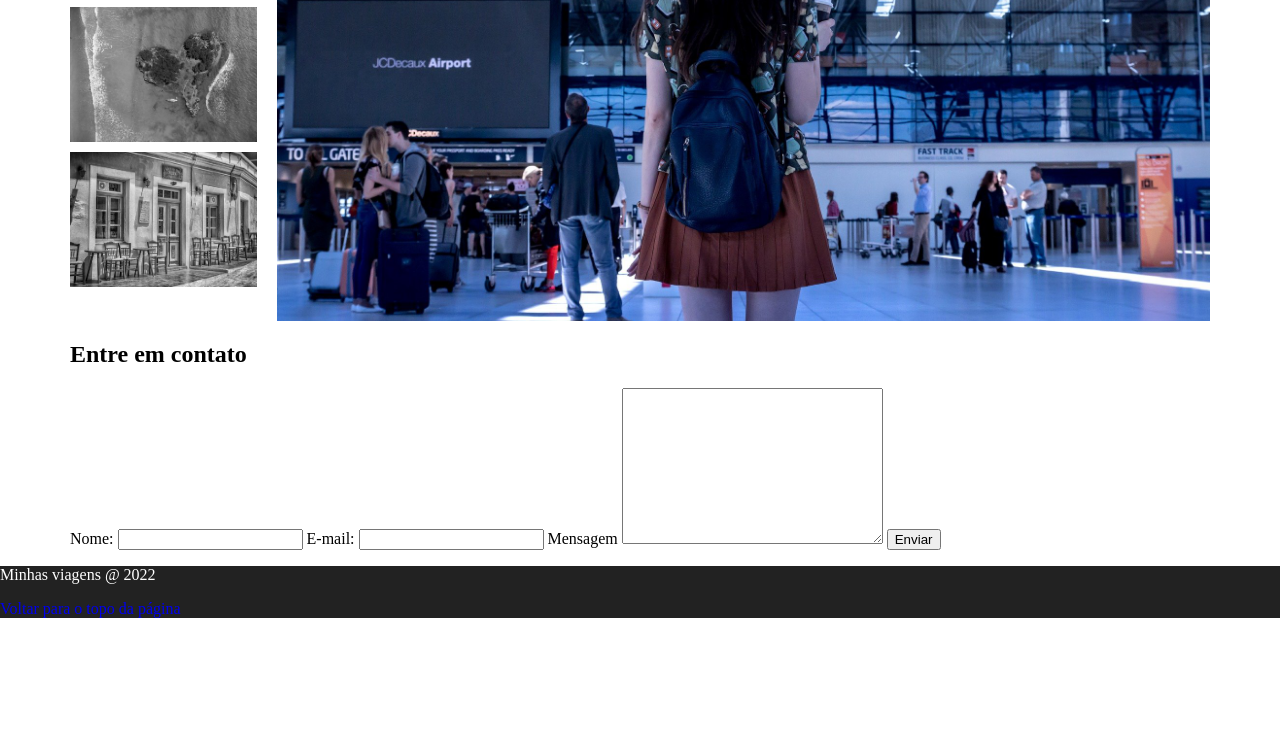
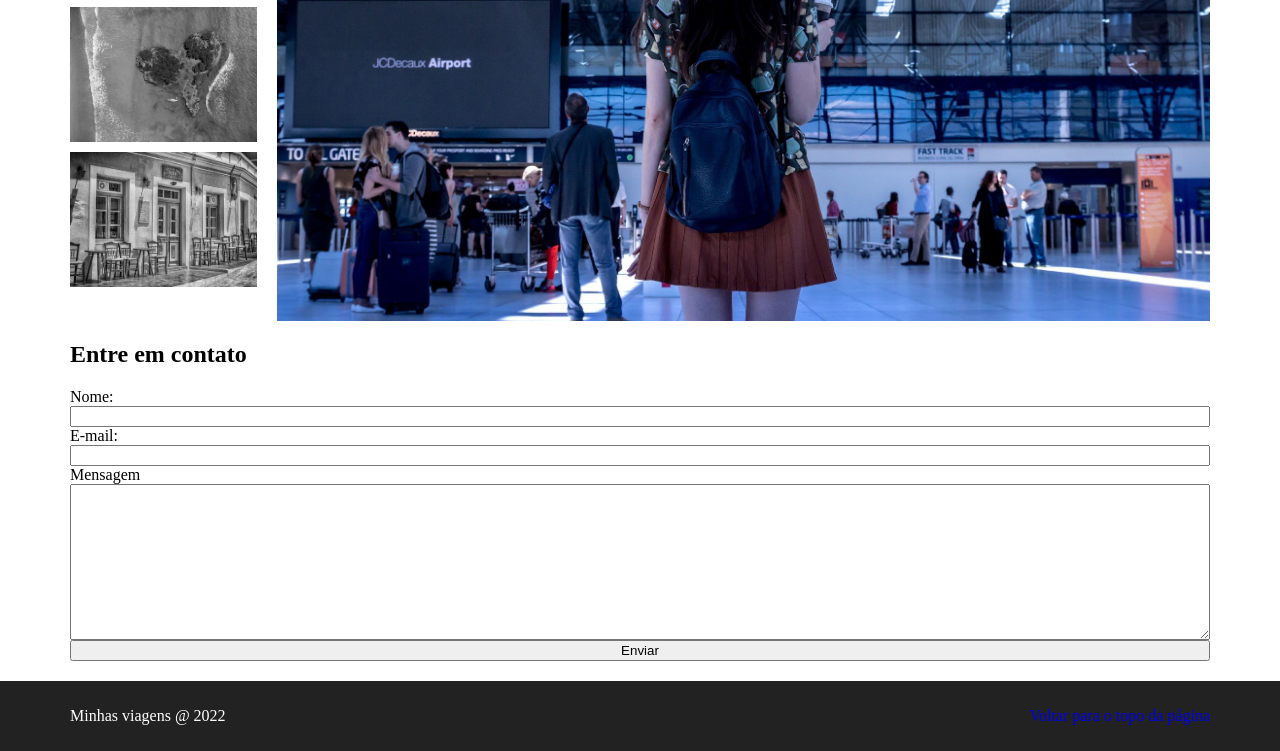
Before and after one commit to rafonha/landing-page, a plain HTML site: page index.html in a window 1280 px wide. Shown: the part 1158-1909 px from the top of the page. Before the commit the page ends 1776 px from the top, so only its background shows below. Drawn offline with Linux system fonts and the light colour scheme.

Commit message:
last changes

```diff
--- a/index.html
+++ b/index.html
@@ -69,8 +69,10 @@
         </section>
     </main>
     <footer>
-        <p>Minhas viagens @ 2022</p>
-        <a href="#inicio">Voltar para o topo da página</a>
+        <div>
+            <p>Minhas viagens @ 2022</p>
+            <a href="#inicio">Voltar para o topo da página</a>
+        </div>
     </footer>
 </body>
 </html>
--- a/style.css
+++ b/style.css
@@ -124,8 +124,27 @@ main {
     filter: saturate(1);
 }
 
+/* Contato */
+#contato {
+    margin-bottom: 20px;
+}
+
+form {
+    display: flex;
+    flex-flow: column wrap;
+}
+
 /* Rodapé */
 footer {
+    padding: 10px;
     background-color: rgb(34, 34, 34);
     color: white;
 }
+
+footer div {
+    max-width: 1140px;
+    margin: 0 auto;
+    display: flex;
+    justify-content: space-between;
+    align-items: center;
+}
```
